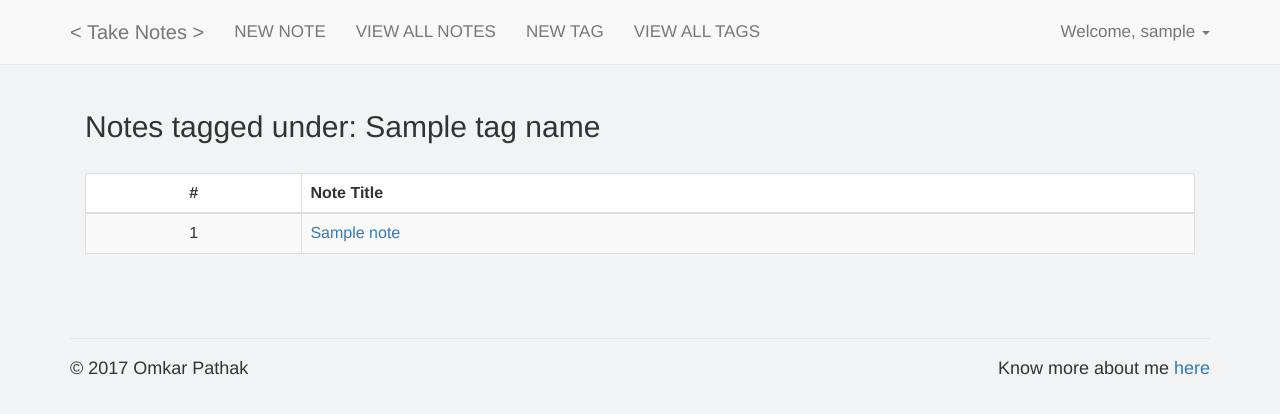
After one commit to OmkarPathak/A-Simple-Note-Taking-Web-App, a Flask app: template templates/view_tag.html in a window 1280 px wide. The commit adds this page. Shown: the top 414 px of the page. Run offline with Flask 2, Linux system fonts and the light colour scheme; the template is opened without the code that fills it: most values are stand-ins (such as "Sample title", 1, 10 or a date in 2020); some libraries are stand-ins or nearby versions.

```diff
--- /dev/null
+++ b/templates/view_tag.html
@@ -0,0 +1,34 @@
+{% extends "index.html" %}
+
+{% block content %}
+    <div class="container"  style="padding-top: 2%">
+        <div class="col-lg-12 col-md-12 col-sm-12 col-xs-12">
+            <h2> Notes tagged under: {{ tag_name }}</h2>
+            <br>
+            {% if username %}
+                {% if notes %}
+                    <table class="table table-hover table-striped table-bordered" style="background-color: white;">
+                        <thead class="text-center">
+                            <tr>
+                                <th class="text-center">#</th>
+                                <th>Note Title</th>
+                            </tr>
+                        </thead>
+                        <tbody>
+                            {% for note in notes %}
+                                <tr>
+                                    <td class="text-center">{{ loop.index }}</td>
+                                    <td><a href="/notes/{{ note[0] }}/">{{ note[1] }}</a></td>
+                                </tr>
+                            {%  endfor %}
+                        </tbody>
+                    </table>
+                {% else %}
+                    <div class="alert alert-danger">
+                        You have no notes added under this tag!
+                    </div>
+                {% endif %}
+            {% endif %}
+        </div>
+    </div>
+{% endblock %}
```
Also changed, not shown: templates/edit_tag.html (+6 -1 lines).
